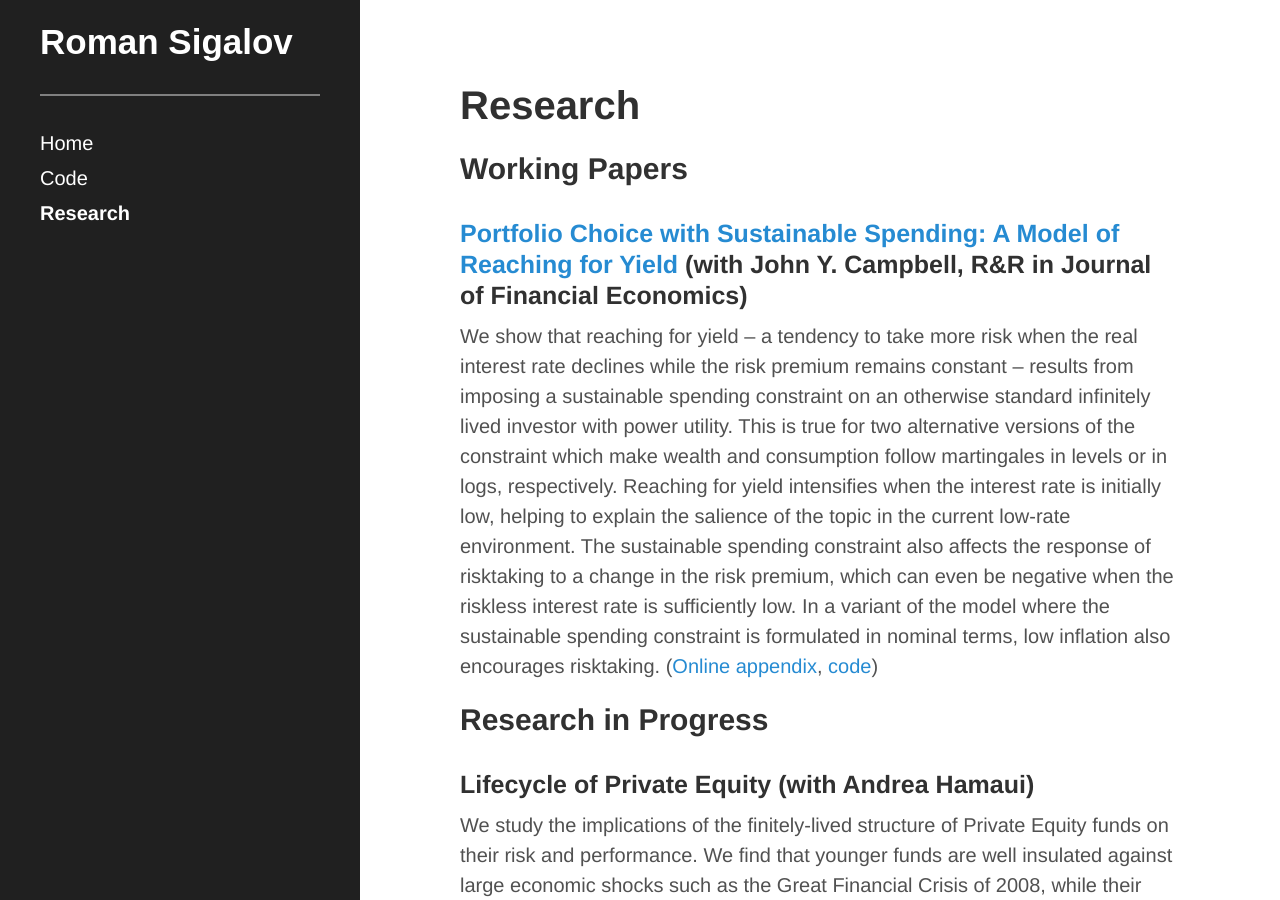
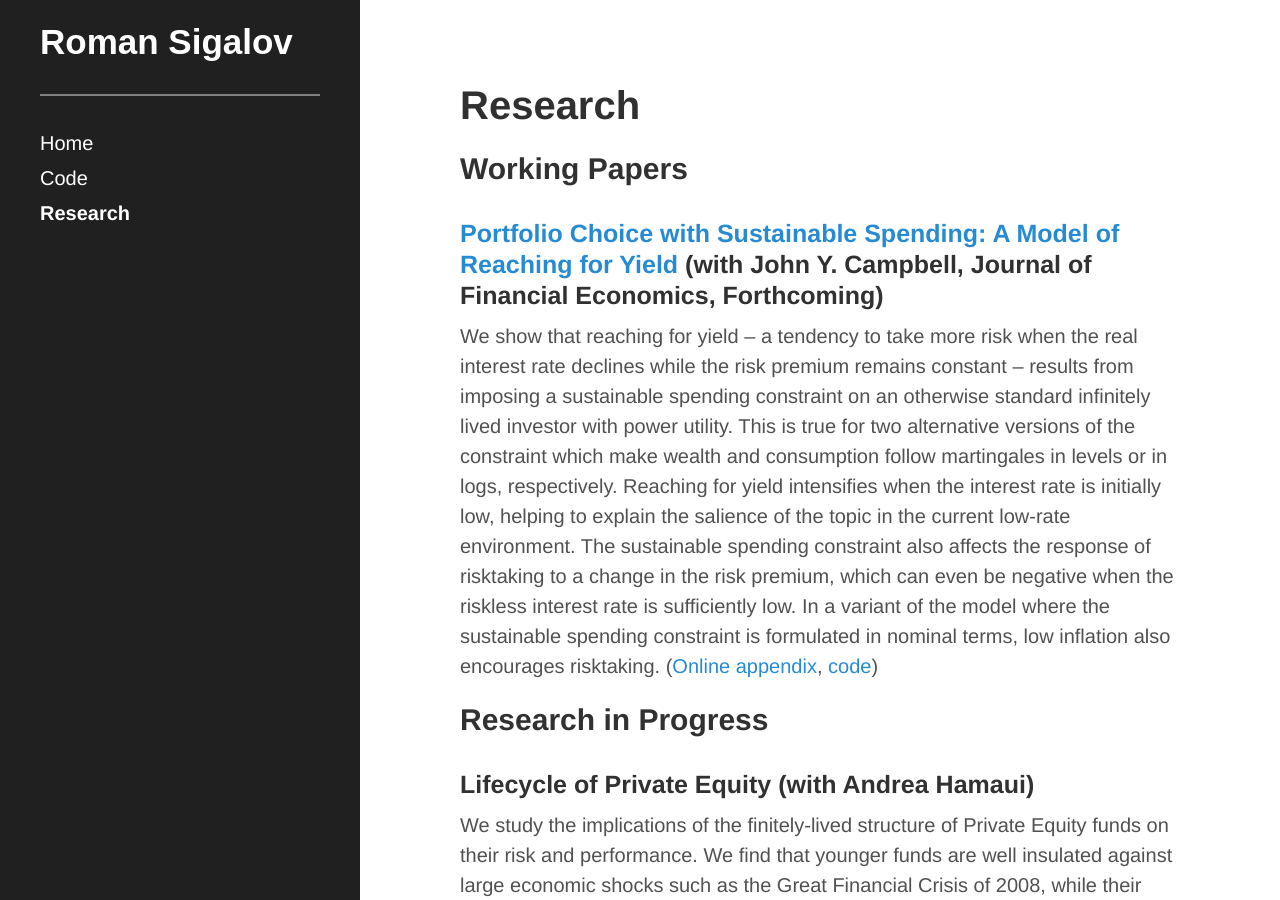
Before and after one commit to rsigalov/rsigalov.github.io, a Jekyll site: the page built from research.md, in a window 1280 px wide and 900 px high. Built offline with Jekyll 4.4.1, drawn with Linux system fonts in a browser that asks for light colours.

Commit message:
updated RFY status

```diff
--- a/research.md
+++ b/research.md
@@ -5,7 +5,7 @@ title: Research
 
 ## Working Papers
 
-### [Portfolio Choice with Sustainable Spending: A Model of Reaching for Yield]({{site.url}}/papers/ReachingForYield.pdf) (with John Y. Campbell, R&R in Journal of Financial Economics)
+### [Portfolio Choice with Sustainable Spending: A Model of Reaching for Yield]({{site.url}}/papers/ReachingForYield.pdf) (with John Y. Campbell, Journal of Financial Economics, Forthcoming)
 
 We show that reaching for yield -- a tendency to take more risk when the real interest rate declines
 while the risk premium remains constant -- results from imposing a sustainable spending constraint
```
